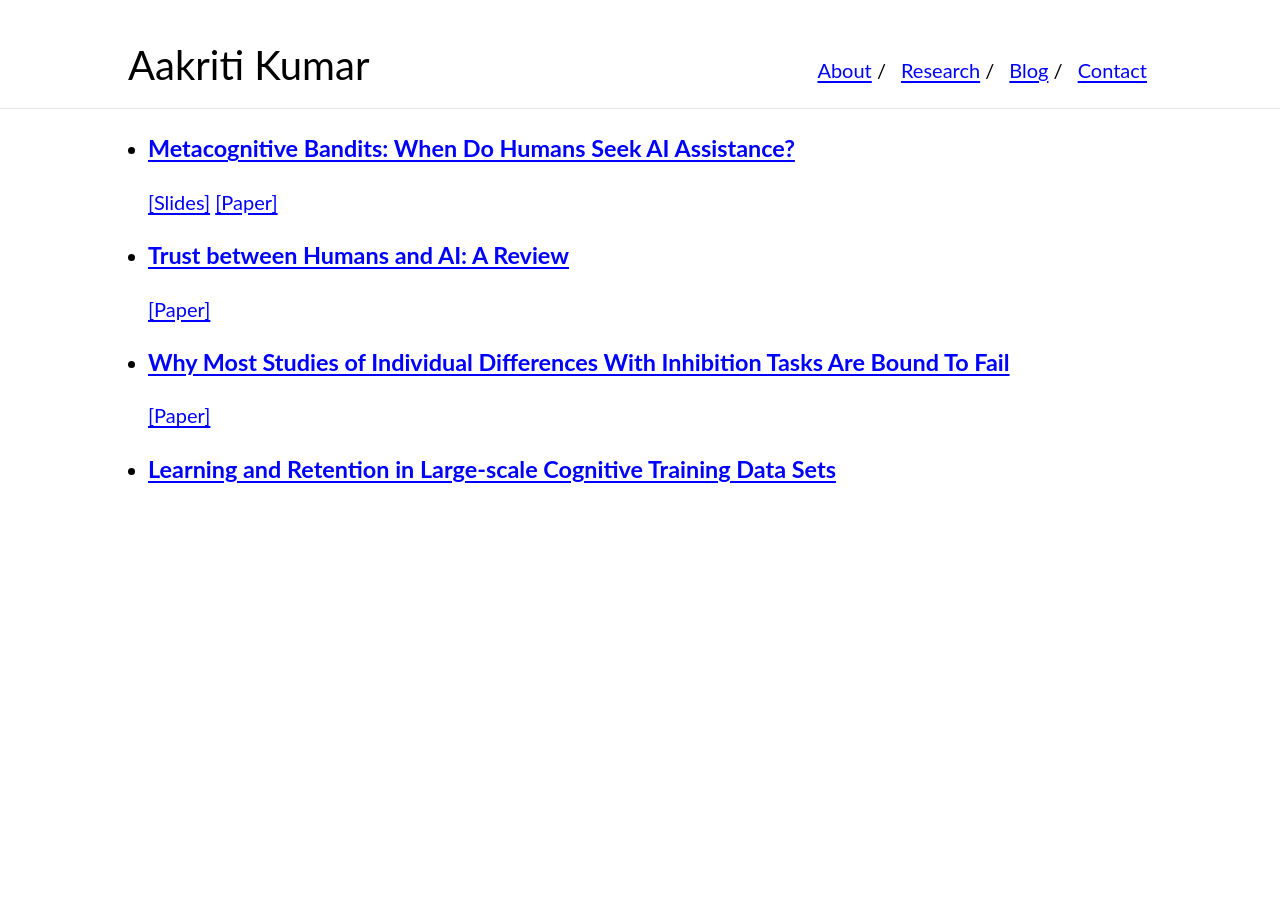
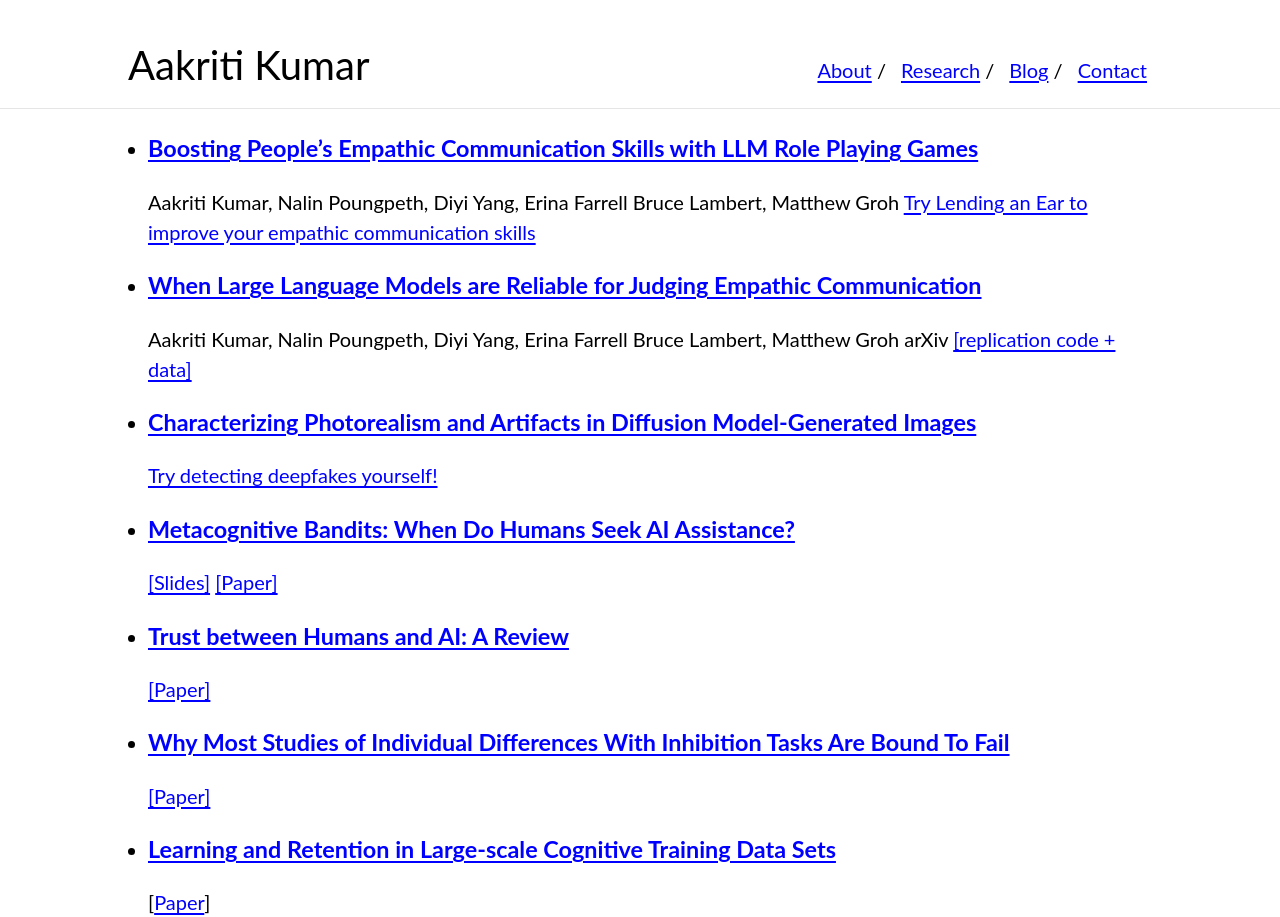
Before and after one commit to aakriti1kumar/aakriti1kumar.github.io, a Jekyll site: the page built from projects.md, in a window 1280 px wide. Built offline with Jekyll 4.4.1, drawn with Linux system fonts in a browser that asks for light colours; our own code applies the rules of GitHub Pages for plain Markdown files; Markdown is read by kramdown in place of the engine named in the settings.

Commit message:
Add new projects on empathic communication and AI
Added new projects related to empathic communication and AI.

```diff
--- a/projects.md
+++ b/projects.md
@@ -1,3 +1,17 @@
+* ### [Boosting People's Empathic Communication Skills with LLM Role Playing Games]()
+Aakriti Kumar, Nalin Poungpeth, Diyi Yang, Erina Farrell Bruce Lambert, Matthew Groh
+[Try Lending an Ear to improve your empathic communication skills](https://human-ai-collaboration-lab.kellogg.northwestern.edu/rpg)
+
+
+* ### [When Large Language Models are Reliable for Judging Empathic Communication]()
+Aakriti Kumar, Nalin Poungpeth, Diyi Yang, Erina Farrell Bruce Lambert, Matthew Groh
+arXiv
+[[replication code + data]](https://github.com/aakriti1kumar/replication-data-and-code-when-LLMs-reliable-empathic-communication)
+
+* ### [Characterizing Photorealism and Artifacts in Diffusion Model-Generated Images](https://dl.acm.org/doi/full/10.1145/3706598.3713962)
+[Try detecting deepfakes yourself!](https://detectfakes.kellogg.northwestern.edu/)
+
+
 * ### [Metacognitive Bandits: When Do Humans Seek AI Assistance?](metaban.md)
 [[Slides]](metaban.pdf) [[Paper]](https://escholarship.org/content/qt7xc470dt/qt7xc470dt.pdf)<br>
 
@@ -8,3 +22,4 @@
 [[Paper]](p.pdf)<br>
 
 * ### [Learning and Retention in Large-scale Cognitive Training Data Sets](lumos.md)<br>
+[[Paper](https://www.nature.com/articles/s41539-022-00142-x)]
```
